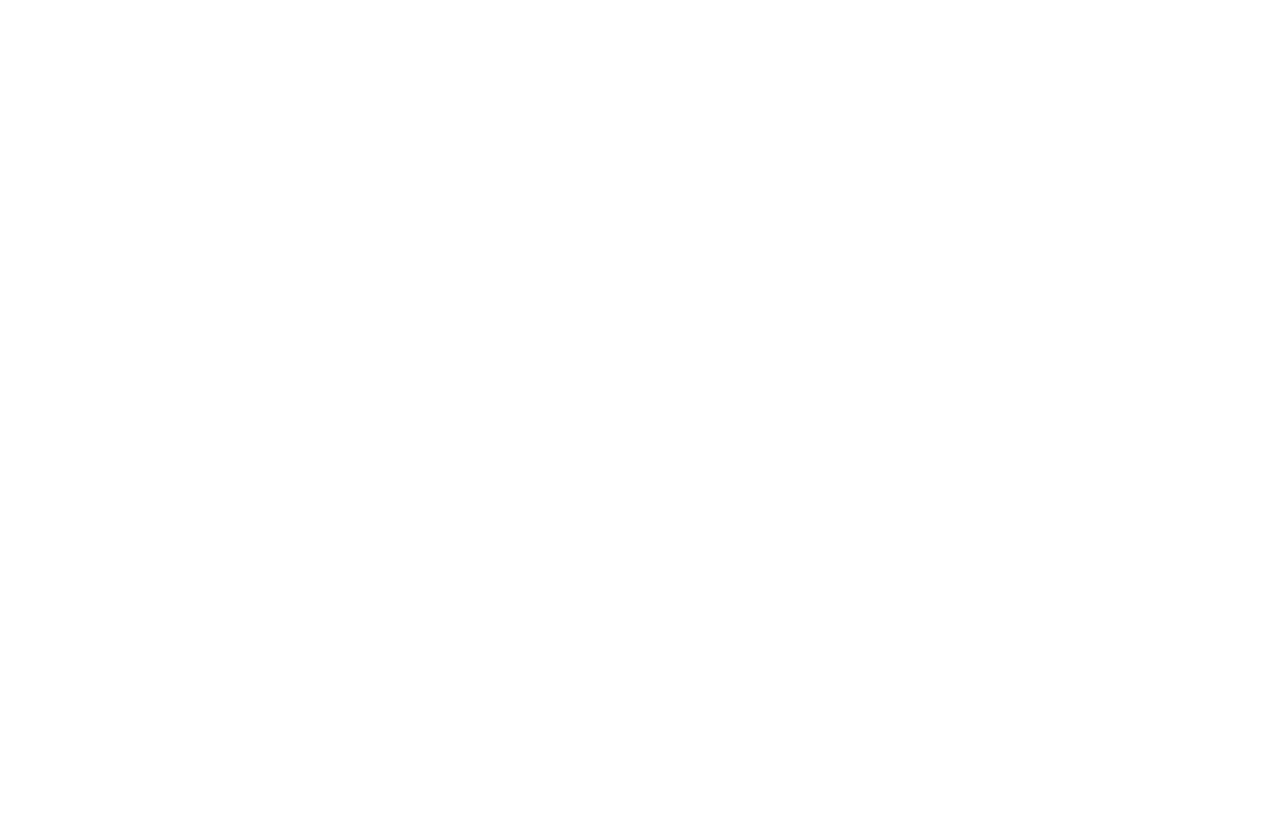
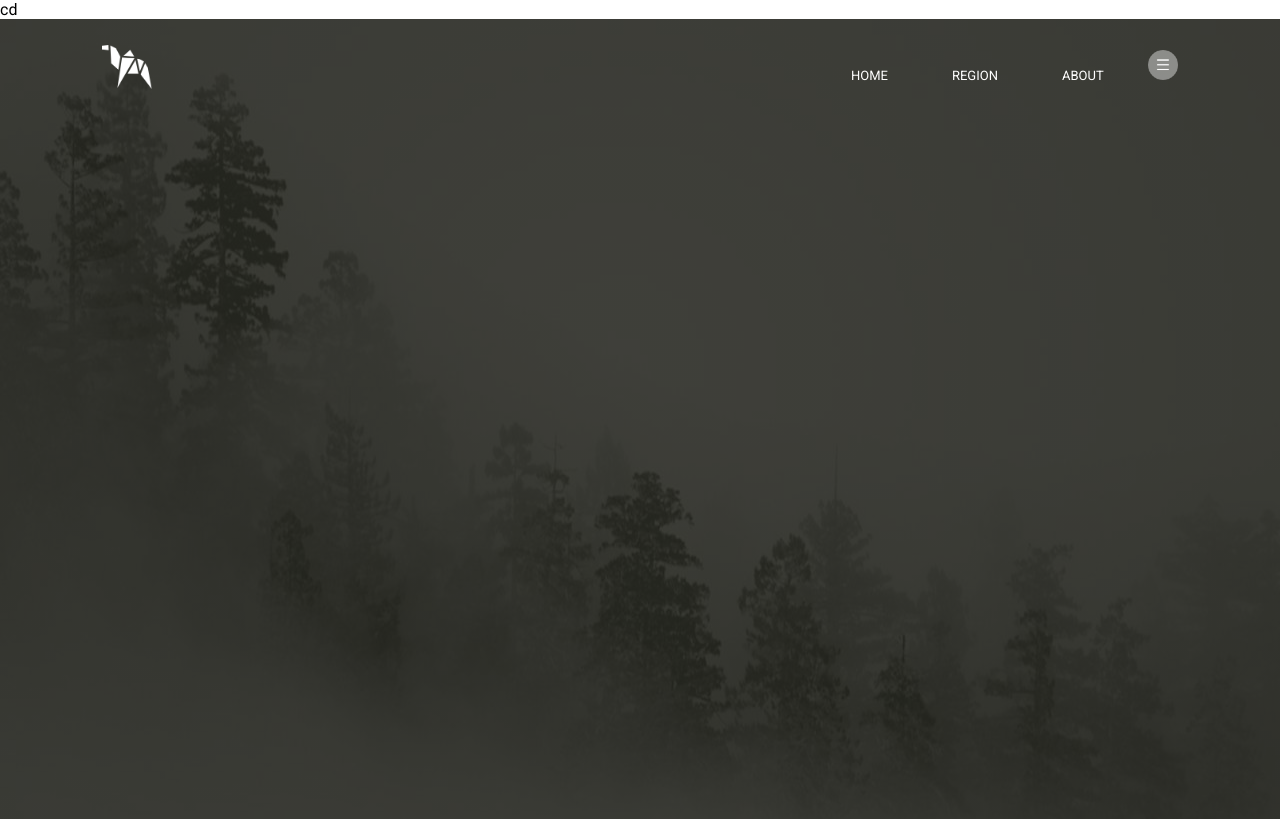
Before and after one commit to KC-LC101-June-21/assignment-4-html-me-something-elenakononova, a website: page index.html in a window 1280 px wide. Drawn offline with Linux system fonts and the light colour scheme.

Commit message:
First commit for HM

```diff
--- a/index.html
+++ b/index.html
@@ -1,8 +1,31 @@
-<!DOCTYPE html>
 <html>
-   <head>
-   </head>
-   <body>
-      <!-- Write your HTML in this file! -->
-   </body>
+    <head>
+        <meta name = "viewport" content="with=device-width, initial-scale=1.0">
+        <title>My_Homework_Page</title>
+        <link rel="stylesheet" href="styles.css">
+        <link href="https://fonts.googleapis.com/css2?family=Roboto:wght@400;700&display=swap" rel="stylesheet">
+cd
+        </head>
+
+        <body>
+            <div class="container">
+                <div class="navbar">
+                    <img src="pics/logo.png" class="logo">
+                    <nav>
+                        <ul style ="list-style-type: square">
+                            <li><a href="">HOME</a></li>
+                            <li><a href="">REGION</a></li>
+                            <li><a href="">ABOUT</a></li>
+                            <img src="pics/menu.png" class="menu-icon">
+                        </ul>
+
+                    </nav>
+
+
+                </div>
+            </div>
+
+
+
+        </body>
 </html>
--- a/styles.css
+++ b/styles.css
@@ -1 +1,46 @@
-/* Write your CSS here! */
+*{
+    margin: 0;
+    padding: 0;
+    font-family: 'Roboto', sans-serif;
+}
+
+.container{
+    width: 100%;
+    height: 100vh;
+    background-image: linear-gradient(rgba(0,0,0,0.7),rgba(0,0,0,0.7)),url(pics/3751078.jpg);
+    background-position: center;
+    background-size: cover;
+    padding-left: 8%;
+    padding-right: 8%;
+    box-sizing: border-box;
+
+}
+.navbar{
+    height: 12%;
+    display: flex;
+    align-items: center;
+}
+.logo{
+    width: 50px;
+    cursor:  pointer;
+
+}
+.menu-icon{
+    width: 30px;
+    cursor: pointer;
+    margin-left: 40px;
+}
+nav{
+    flex: 1;
+    text-align: right;
+}
+nav ul li{
+    list-style: none;
+    display: inline-block;
+    margin-left:  60px;
+}
+nav ul li a{
+    text-decoration: none;
+    color: #fff;
+    font-size: 13px;
+}
```
Also changed, not shown: pics/1.jpg (added), pics/2.png (added), pics/20210529_143641.jpg (added), pics/20210602_171546.jpg (added), pics/20210604_183636.jpg (added), pics/3.png (added), pics/3751078.jpg (added), pics/4.png (added), pics/Resized_20210602_183027.jpeg (added), pics/logo.png (added), pics/menu.png (added).
